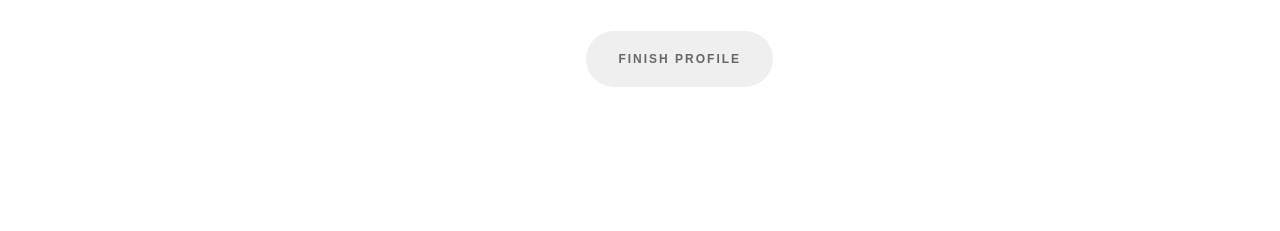
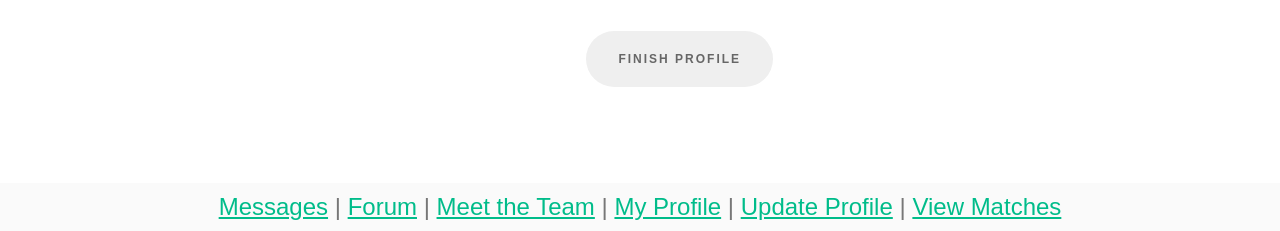
Before and after one commit to ben7293/eHarbinger, a PHP site: page /createprofile.php in a window 1280 px wide. Shown: the part 1130-1361 px from the top of the page. Before the commit the page ends 1217 px from the top, so only its background shows below. Run offline with PHP 8.4, Linux system fonts and the light colour scheme; the visitor is signed in with stand-in values (Sample User, id 1); some libraries are stand-ins or nearby versions.

Commit message:
Added footer file

```diff
--- a/admin.php
+++ b/admin.php
@@ -142,5 +142,5 @@ Select admin:<font color='red'>*</font><select name='rmAdmin'><option>--Select--
 <br/>
 <input type='submit'>
 </form>
-
+<footer><?php include('footer.html');?></footer>
 </html>
--- a/contactUs.php
+++ b/contactUs.php
@@ -70,7 +70,7 @@
 			</section>
 		</div>
 		<footer>
-			<a href = "messages.html" > Messages | </a> <a href = "players.html" > Search For Players | </a> <a href = "contactUs.html"> Meet the Team! </a>
+			<?php include('footer.html');?>
 		</footer>
 	</body>
 </html>
--- a/createprofile.php
+++ b/createprofile.php
@@ -100,4 +100,5 @@ if (isset($_POST["pub_prof"])){
 			</section>
             </div>
 		</body>
+<footer><?php include('footer.html');?></footer>
 	</html>
--- /dev/null
+++ b/footer.html
@@ -0,0 +1,6 @@
+<a href='messages.php'>Messages</a> |
+<a href='forum.php'>Forum</a> |
+<a href='contactUs.php'>Meet the Team</a> |
+<a href='profile.php'>My Profile</a> |
+<a href='createprofile.php'>Update Profile</a> |
+<a href='players.php'>View Matches</a>
--- a/forum.php
+++ b/forum.php
@@ -378,4 +378,5 @@ Battlefield has vehicles. CoD killstreaks are vehicles too, but don't give compl
 </div>
 <!-- / Page -->
 <div align=center>Feel free to post</div></body>
+<footer><?php include('footer.html');?></footer>
 </html>
--- a/games.php
+++ b/games.php
@@ -115,4 +115,5 @@ $('#search').keyup(function() {
 		</form>
 	</section>
 	</body>
+<footer><?php include('footer.html');?></footer>
 </html>
--- a/players.php
+++ b/players.php
@@ -20,7 +20,7 @@
 	<section id = 'banner'>
 		<!-- Benson, need to change number of messages given -->
 		<div class = 'inner split'>
-			<section><h2> You Have This Many Matches: (2) </h2></section>
+			<section><h2>Talk to your matches</h2></section>
 			<section>
 				<form action="userauth.php" method="post">
 					<button> Log Out </button>
@@ -83,6 +83,6 @@
 
 
 			?>
-		<footer> <a href = "forum.php"> General Forum | </a> <a href = "messages.php"> Messages | </a> <a href = "contactUs.php"> Meet the Team! </a> </footer>
+	<footer><?php include('footer.html');?></footer>
 	</body>
 </html>
--- a/profile.php
+++ b/profile.php
@@ -81,6 +81,6 @@ else{
 			</section>
 			</div>
 		</div>
-		<footer> <a href = "forum.php"> General Forum | </a> <a href = "players.php"> Search for Players | </a> <a href = "contactUs.php"> Meet the Team! </a> </footer>
 	</body>
+<footer><?php include('footer.html');?></footer>
 </html>
--- a/question.php
+++ b/question.php
@@ -161,4 +161,5 @@
 	}
 ?>
 </body>
+<footer><?php include('footer.html');?></footer>
 </html>
```
